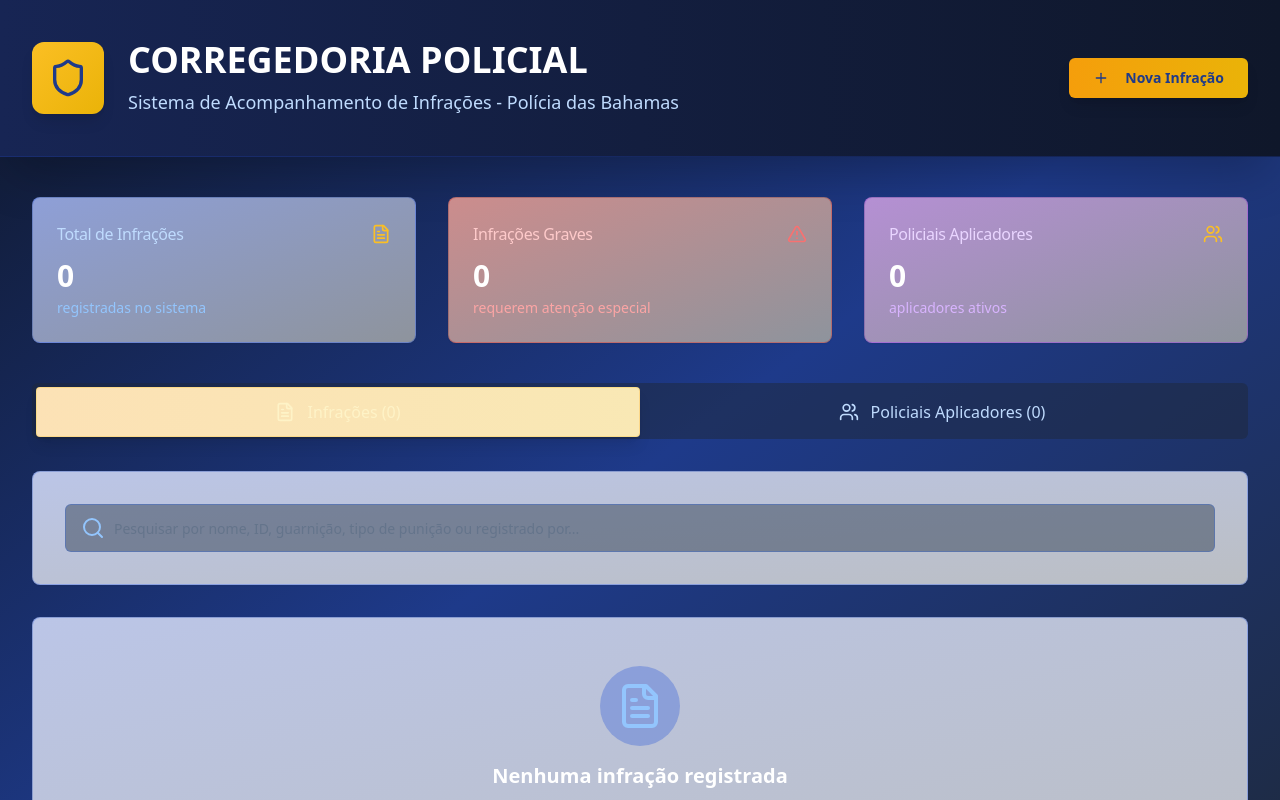
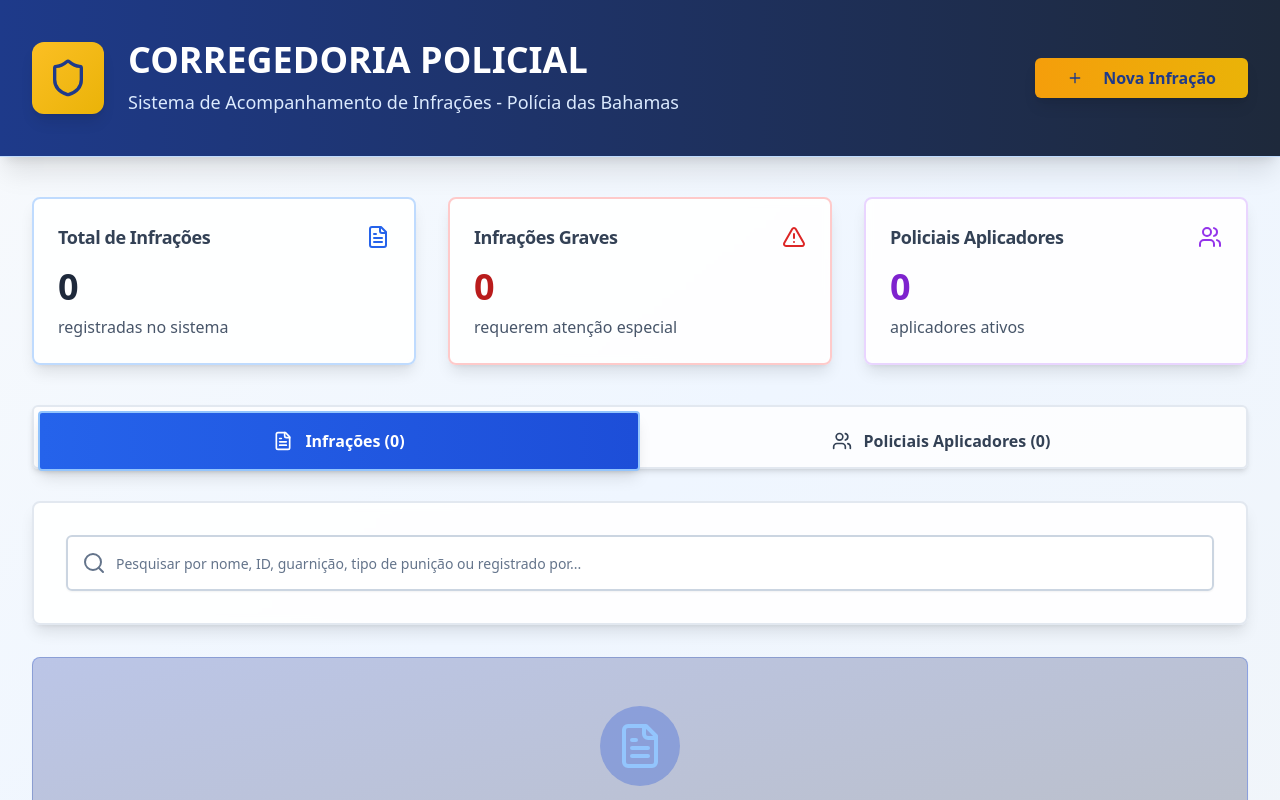
Before and after one commit to oTalentz/bahamascorregedoria, a React (Vite) app: page / in a window 1280 px wide. Shown: the top 800 px of the page. Built offline with nearby package versions, Linux system fonts and the light colour scheme.

Commit message:
Improve overall visibility
Improve the visual clarity and readability of the interface.

```diff
--- a/src/pages/Index.tsx
+++ b/src/pages/Index.tsx
@@ -101,9 +101,9 @@ const Index = () => {
   const uniqueOfficers = new Set(infractions.map(i => i.registeredBy)).size;
 
   return (
-    <div className="min-h-screen bg-gradient-to-br from-slate-900 via-blue-900 to-slate-800">
+    <div className="min-h-screen bg-gradient-to-br from-slate-50 via-blue-50 to-slate-100">
       {/* Header */}
-      <div className="bg-gradient-to-r from-blue-950 to-slate-900 shadow-2xl border-b border-blue-800/30">
+      <div className="bg-gradient-to-r from-blue-900 to-slate-800 shadow-xl border-b border-blue-200">
         <div className="container mx-auto px-8 py-10">
           <div className="flex items-center justify-between">
             <div className="flex items-center space-x-6">
@@ -114,16 +114,16 @@ const Index = () => {
                 <h1 className="text-4xl font-bold text-white">
                   CORREGEDORIA POLICIAL
                 </h1>
-                <p className="text-blue-200 mt-2 text-lg">
+                <p className="text-blue-100 mt-2 text-lg font-medium">
                   Sistema de Acompanhamento de Infrações - Polícia das Bahamas
                 </p>
               </div>
             </div>
             <Button
               onClick={() => setShowForm(true)}
-              className="bg-gradient-to-r from-amber-500 to-yellow-500 hover:from-amber-600 hover:to-yellow-600 text-blue-900 font-semibold shadow-lg transition-all duration-300 transform hover:scale-105 px-6 py-3"
+              className="bg-gradient-to-r from-amber-500 to-yellow-500 hover:from-amber-600 hover:to-yellow-600 text-blue-900 font-semibold shadow-lg transition-all duration-300 transform hover:scale-105 px-8 py-4 text-base"
             >
-              <Plus className="h-6 w-6 mr-2" />
+              <Plus className="h-6 w-6 mr-3" />
               Nova Infração
             </Button>
           </div>
@@ -133,46 +133,46 @@ const Index = () => {
       <div className="container mx-auto px-8 py-10">
         {/* Estatísticas Atualizadas */}
         <div className="grid grid-cols-1 md:grid-cols-3 gap-8 mb-10">
-          <Card className="bg-gradient-to-br from-blue-800/50 to-slate-800/50 border-blue-700/30 backdrop-blur-sm">
-            <CardHeader className="flex flex-row items-center justify-between space-y-0 pb-3">
-              <CardTitle className="text-base font-medium text-blue-200">
+          <Card className="bg-white/90 border-2 border-blue-200 shadow-lg backdrop-blur-sm hover:shadow-xl transition-all duration-300">
+            <CardHeader className="flex flex-row items-center justify-between space-y-0 pb-4">
+              <CardTitle className="text-lg font-bold text-slate-700">
                 Total de Infrações
               </CardTitle>
-              <FileText className="h-5 w-5 text-amber-400" />
+              <FileText className="h-6 w-6 text-blue-600" />
             </CardHeader>
             <CardContent>
-              <div className="text-3xl font-bold text-white">{totalInfractions}</div>
-              <p className="text-sm text-blue-300 mt-1">
+              <div className="text-4xl font-bold text-slate-800 mb-2">{totalInfractions}</div>
+              <p className="text-base text-slate-600 font-medium">
                 registradas no sistema
               </p>
             </CardContent>
           </Card>
 
-          <Card className="bg-gradient-to-br from-red-800/50 to-slate-800/50 border-red-700/30 backdrop-blur-sm">
-            <CardHeader className="flex flex-row items-center justify-between space-y-0 pb-3">
-              <CardTitle className="text-base font-medium text-red-200">
+          <Card className="bg-white/90 border-2 border-red-200 shadow-lg backdrop-blur-sm hover:shadow-xl transition-all duration-300">
+            <CardHeader className="flex flex-row items-center justify-between space-y-0 pb-4">
+              <CardTitle className="text-lg font-bold text-slate-700">
                 Infrações Graves
               </CardTitle>
-              <AlertTriangle className="h-5 w-5 text-red-400" />
+              <AlertTriangle className="h-6 w-6 text-red-600" />
             </CardHeader>
             <CardContent>
-              <div className="text-3xl font-bold text-white">{graveInfractions}</div>
-              <p className="text-sm text-red-300 mt-1">
+              <div className="text-4xl font-bold text-red-700 mb-2">{graveInfractions}</div>
+              <p className="text-base text-slate-600 font-medium">
                 requerem atenção especial
               </p>
             </CardContent>
           </Card>
 
-          <Card className="bg-gradient-to-br from-purple-800/50 to-slate-800/50 border-purple-700/30 backdrop-blur-sm">
-            <CardHeader className="flex flex-row items-center justify-between space-y-0 pb-3">
-              <CardTitle className="text-base font-medium text-purple-200">
+          <Card className="bg-white/90 border-2 border-purple-200 shadow-lg backdrop-blur-sm hover:shadow-xl transition-all duration-300">
+            <CardHeader className="flex flex-row items-center justify-between space-y-0 pb-4">
+              <CardTitle className="text-lg font-bold text-slate-700">
                 Policiais Aplicadores
               </CardTitle>
-              <Users className="h-5 w-5 text-amber-400" />
+              <Users className="h-6 w-6 text-purple-600" />
             </CardHeader>
             <CardContent>
-              <div className="text-3xl font-bold text-white">{uniqueOfficers}</div>
-              <p className="text-sm text-purple-300 mt-1">
+              <div className="text-4xl font-bold text-purple-700 mb-2">{uniqueOfficers}</div>
+              <p className="text-base text-slate-600 font-medium">
                 aplicadores ativos
               </p>
             </CardContent>
@@ -181,17 +181,17 @@ const Index = () => {
 
         {/* Sistema de Abas */}
         <Tabs value={activeTab} onValueChange={setActiveTab} className="w-full">
-          <TabsList className="grid w-full grid-cols-2 bg-slate-800/50 border-blue-700/30 mb-8 h-14">
+          <TabsList className="grid w-full grid-cols-2 bg-white/80 border-2 border-slate-200 mb-8 h-16 shadow-md">
             <TabsTrigger
               value="infractions"
-              className="text-blue-200 data-[state=active]:bg-gradient-to-r data-[state=active]:from-amber-500/30 data-[state=active]:to-yellow-500/30 data-[state=active]:text-amber-100 data-[state=active]:shadow-lg data-[state=active]:border data-[state=active]:border-amber-400/30 py-3 px-6 text-base font-medium"
+              className="text-slate-700 font-semibold text-base data-[state=active]:bg-gradient-to-r data-[state=active]:from-blue-600 data-[state=active]:to-blue-700 data-[state=active]:text-white data-[state=active]:shadow-lg data-[state=active]:border-2 data-[state=active]:border-blue-300 py-4 px-8 transition-all duration-300 hover:bg-blue-50"
             >
               <FileText className="h-5 w-5 mr-3" />
               Infrações ({infractions.length})
             </TabsTrigger>
             <TabsTrigger
               value="officers"
-              className="text-blue-200 data-[state=active]:bg-gradient-to-r data-[state=active]:from-amber-500/30 data-[state=active]:to-yellow-500/30 data-[state=active]:text-amber-100 data-[state=active]:shadow-lg data-[state=active]:border data-[state=active]:border-amber-400/30 py-3 px-6 text-base font-medium"
+              className="text-slate-700 font-semibold text-base data-[state=active]:bg-gradient-to-r data-[state=active]:from-purple-600 data-[state=active]:to-purple-700 data-[state=active]:text-white data-[state=active]:shadow-lg data-[state=active]:border-2 data-[state=active]:border-purple-300 py-4 px-8 transition-all duration-300 hover:bg-purple-50"
             >
               <Users className="h-5 w-5 mr-3" />
               Policiais Aplicadores ({uniqueOfficers})
@@ -200,30 +200,30 @@ const Index = () => {
 
           <TabsContent value="infractions" className="space-y-8">
             {/* Barra de Pesquisa com filtros */}
-            <Card className="bg-gradient-to-br from-blue-800/30 to-slate-800/30 border-blue-700/30 backdrop-blur-sm">
+            <Card className="bg-white/90 border-2 border-slate-200 shadow-lg backdrop-blur-sm">
               <CardContent className="p-8">
                 <div className="space-y-6">
                   <div className="relative">
-                    <Search className="absolute left-4 top-1/2 transform -translate-y-1/2 text-blue-300 h-6 w-6" />
+                    <Search className="absolute left-4 top-1/2 transform -translate-y-1/2 text-slate-500 h-6 w-6" />
                     <Input
                       placeholder="Pesquisar por nome, ID, guarnição, tipo de punição ou registrado por..."
                       value={searchTerm}
                       onChange={(e) => setSearchTerm(e.target.value)}
-                      className="pl-12 bg-slate-700/50 border-blue-600/30 text-white placeholder-blue-300 focus:border-amber-400 focus:ring-amber-400/30 h-12 text-base"
+                      className="pl-12 bg-white/80 border-2 border-slate-300 text-slate-800 placeholder-slate-500 focus:border-blue-500 focus:ring-blue-500/30 h-14 text-base font-medium shadow-sm"
                     />
                   </div>
 
                   {/* Filtros ativos */}
                   {officerFilter && (
                     <div className="flex items-center space-x-4">
-                      <Badge variant="secondary" className="bg-amber-500/20 text-amber-300 border-amber-500/30 px-4 py-2">
+                      <Badge variant="secondary" className="bg-amber-100 text-amber-800 border-2 border-amber-300 px-4 py-2 text-sm font-semibold">
                         Aplicador: {officerFilter}
                       </Badge>
                       <Button
                         variant="ghost"
                         size="sm"
                         onClick={clearFilters}
-                        className="text-blue-300 hover:text-white h-8 px-4"
+                        className="text-slate-600 hover:text-slate-800 hover:bg-slate-100 h-10 px-4 font-medium"
                       >
                         Limpar filtros
                       </Button>
@@ -248,8 +248,8 @@ const Index = () => {
 
         {/* Formulário Modal */}
         {showForm && (
-          <div className="fixed inset-0 bg-black/70 backdrop-blur-sm flex items-center justify-center p-6 z-50">
-            <div className="bg-gradient-to-br from-slate-800 to-blue-900 rounded-xl shadow-2xl max-w-2xl w-full max-h-[90vh] overflow-y-auto border border-blue-700/30">
+          <div className="fixed inset-0 bg-black/60 backdrop-blur-md flex items-center justify-center p-6 z-50">
+            <div className="bg-white rounded-xl shadow-2xl max-w-2xl w-full max-h-[90vh] overflow-y-auto border-2 border-slate-200">
               <InfractionForm
                 onSubmit={addInfraction}
                 onCancel={() => setShowForm(false)}
```
